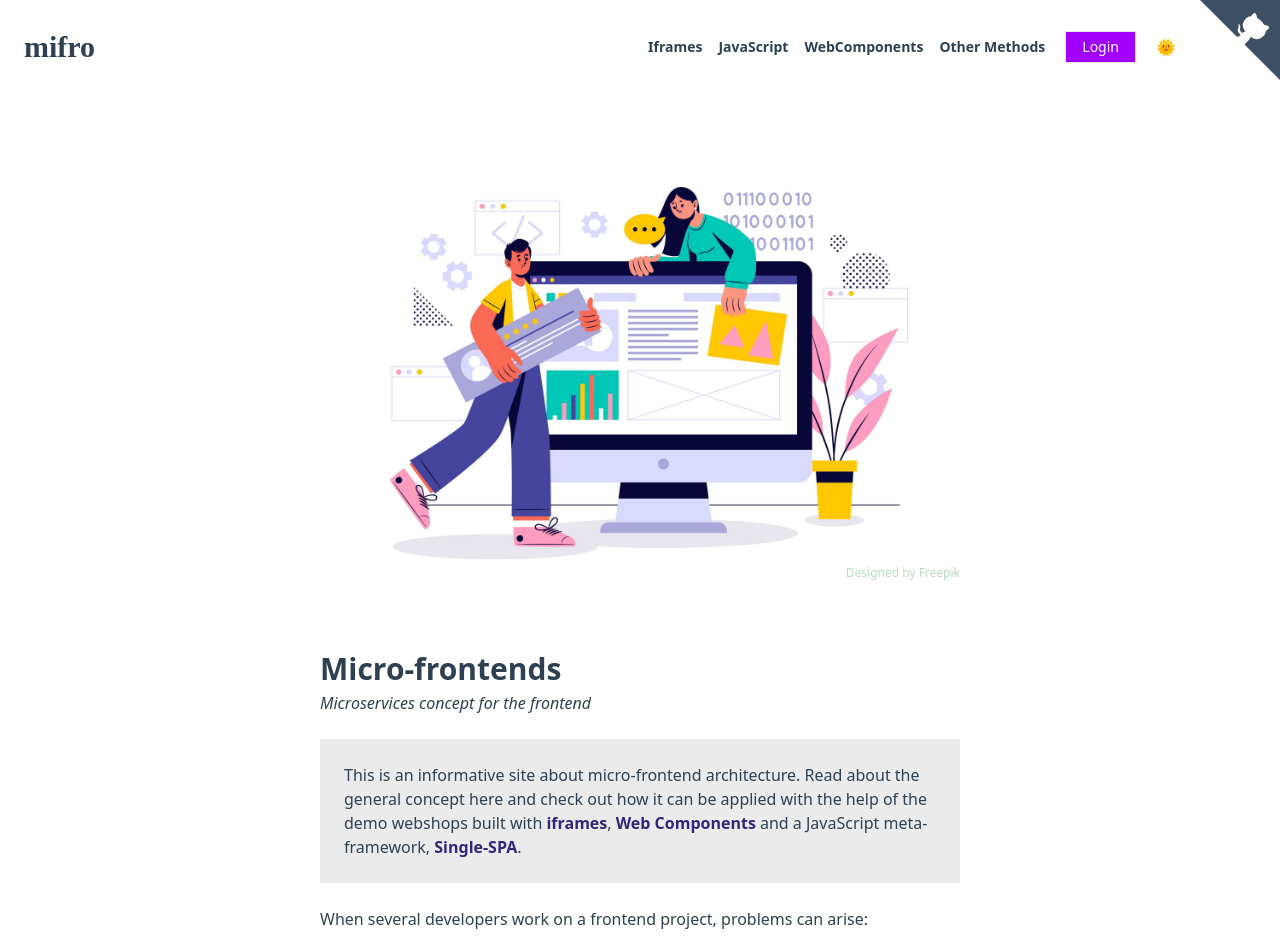
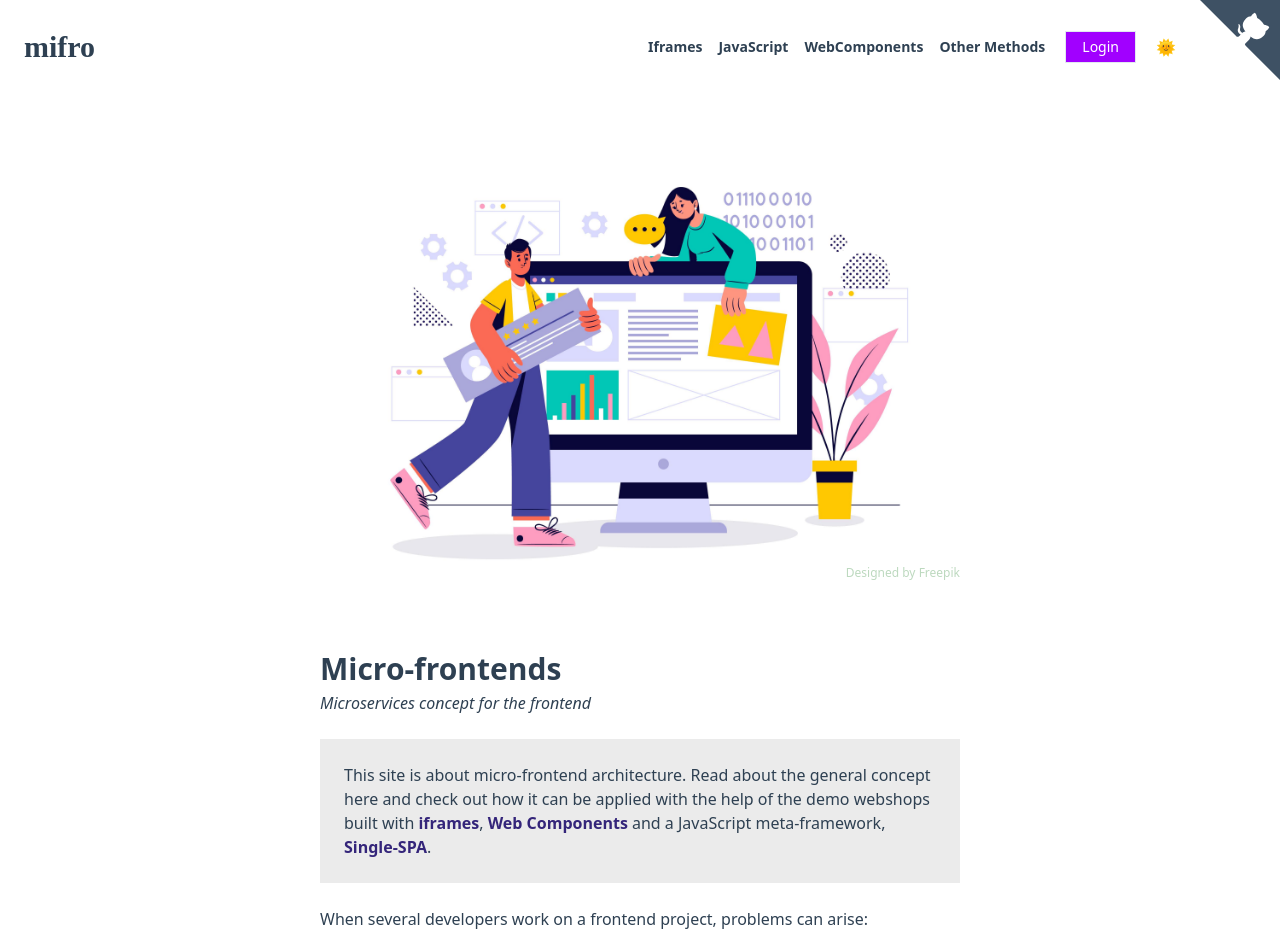
Before and after one commit to micro-frontends-poc/mf-container, a Vue app: page / in a window 1280 px wide. Shown: the top 952 px of the page. Built offline with nearby package versions, Linux system fonts and the light colour scheme; a web font is replaced by a local one.

Commit message:
💬 removed the word informative, it's not up to me to decide

```diff
--- a/src/views/Home.vue
+++ b/src/views/Home.vue
@@ -14,7 +14,7 @@
       <i>Microservices concept for the frontend</i>
       <section class="p-6 mt-6 bg-default-soft">
         <p>
-          This is an informative site about micro-frontend architecture. Read
+          This site is about micro-frontend architecture. Read
           about the general concept here and check out how it can be applied
           with the help of the demo webshops built with
           <router-link to="iframes" class="link-highlight">iframes</router-link
```
